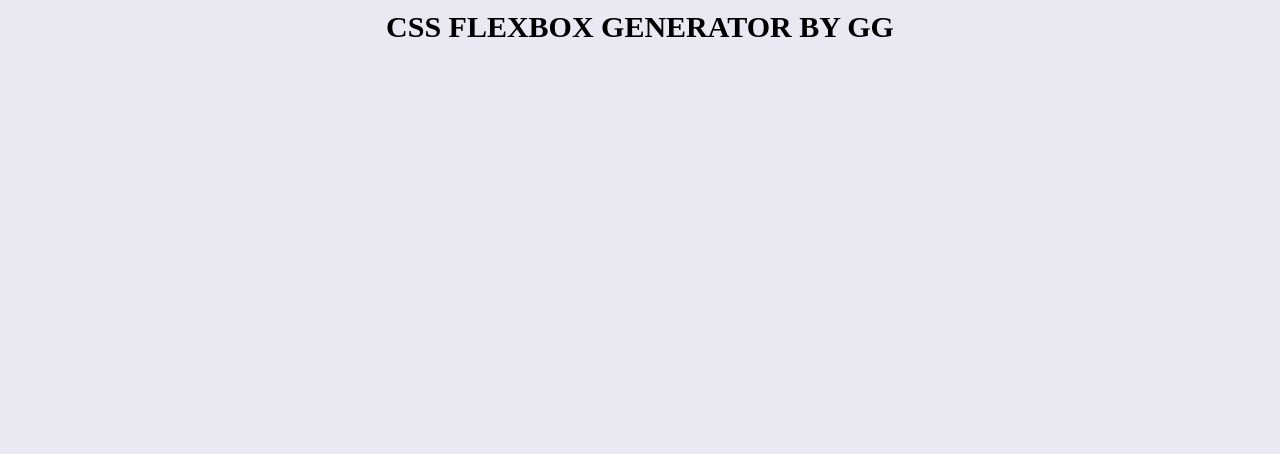
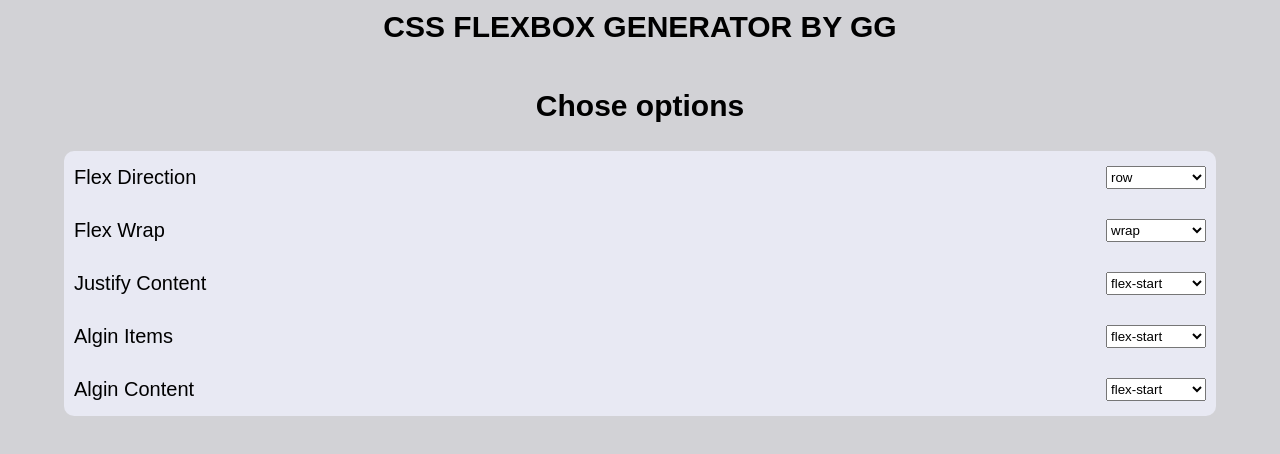
Before and after one commit to GrzeCHu-a11y/flexbox-generator, a React (Vite) app: page / in a window 1280 px wide. Shown: the top 454 px of the page. Built offline with nearby package versions, Linux system fonts and the light colour scheme.

Commit message:
form options

```diff
--- a/src/App.jsx
+++ b/src/App.jsx
@@ -1,14 +1,14 @@
-import Header from "./components/molecules/Header/Header";
 import Form from "./components/organisms/Form/Form";
 import Sandbox from "./components/organisms/Sandbox/Sandbox";
 import GeneratedCode from "./components/organisms/GeneratedCode/GeneratedCode";
 import DataContext from "./context/DataContext";
+import MainHeader from "./components/molecules/MainHeader/MainHeader";
 
 function App() {
   return (
     <main>
-      <Header name="CSS FLEXBOX GENERATOR BY GG" />
       <div className="content-container">
+        <MainHeader name="CSS FLEXBOX GENERATOR BY GG" />
         <DataContext>
           <Form />
           <Sandbox />
--- /dev/null
+++ b/src/components/molecules/BasicHeader/BasicHeader.jsx
@@ -0,0 +1,12 @@
+import React from "react";
+import style from "./BasicHeader.module.scss";
+
+const BasicHeader = ({ name }) => {
+  return (
+    <header className={style.header}>
+      <h2>{name}</h2>
+    </header>
+  );
+};
+
+export default BasicHeader;
--- /dev/null
+++ b/src/components/molecules/BasicHeader/BasicHeader.module.scss
@@ -0,0 +1,6 @@
+.header {
+    width: 100%;
+    height: auto;
+    text-align: center;
+    padding: 5px;
+}
--- a/src/components/molecules/Header/Header.jsx
+++ /dev/null
@@ -1,10 +0,0 @@
-import style from "./Header.module.scss";
-const Header = ({ name }) => {
-  return (
-    <header className={style.header}>
-      <h2>{name}</h2>
-    </header>
-  );
-};
-
-export default Header;
--- /dev/null
+++ b/src/components/molecules/MainHeader/MainHeader.jsx
@@ -0,0 +1,10 @@
+import style from "./MainHeader.module.scss";
+const MainHeader = ({ name }) => {
+  return (
+    <header className={style.header}>
+      <h2>{name}</h2>
+    </header>
+  );
+};
+
+export default MainHeader;
--- a/src/components/molecules/Header/Header.module.scss
+++ b/src/components/molecules/MainHeader/MainHeader.module.scss
@@ -2,6 +2,5 @@
     width: 100%;
     height: auto;
     text-align: center;
-
     padding: 10px;
 }
--- a/src/components/organisms/Form/Form.jsx
+++ b/src/components/organisms/Form/Form.jsx
@@ -1,14 +1,76 @@
 import React, { useContext } from "react";
 import { FormContext } from "../../../context/DataContext";
+import style from "./Form.module.scss";
+import BasicHeader from "../../molecules/BasicHeader/BasicHeader";
 
 const Form = () => {
   const context = useContext(FormContext);
-  console.log(context.test);
+
   return (
-    <div>
-      <h1></h1>
-    </div>
+    <section className={style.formSection}>
+      <BasicHeader name="Chose options" />
+      <br />
+      <div className={style.optionsContainer}>
+        <div className={style.item}>
+          <label htmlFor="flexDirection" className={style.label}>
+            Flex Direction
+          </label>
+          <select name="flexDirection" id="flexDirection" className={style.select}>
+            <option value="row">row</option>
+            <option value="column">column</option>
+          </select>
+        </div>
+        <div className={style.item}>
+          <label htmlFor="flexWrap" className={style.label}>
+            Flex Wrap
+          </label>
+          <select name="flexWrap" id="flexWrap" className={style.select}>
+            <option value="wrap">wrap</option>
+            <option value="nowrap">nowrap</option>
+          </select>
+        </div>
+        <div className={style.item}>
+          <label htmlFor="justifyContent" className={style.label}>
+            Justify Content
+          </label>
+          <select name="justifyContent" id="justifyContent" className={style.select}>
+            <option value="flex-start">flex-start</option>
+            <option value="flex-end">flex-end</option>
+            <option value="center">center</option>
+            <option value="space-between">space-between</option>
+          </select>
+        </div>
+        <div className={style.item}>
+          <label htmlFor="alginItems" className={style.label}>
+            Algin Items
+          </label>
+          <select name="alginItems" id="alginItems" className={style.select}>
+            <option value="flex-start">flex-start</option>
+            <option value="flex-end">flex-end</option>
+            <option value="center">center</option>
+            <option value="baseline">baselane</option>
+            <option value="stretch">stretch</option>
+          </select>
+        </div>
+        <div className={style.item}>
+          <label htmlFor="alginContent" className={style.label}>
+            Algin Content
+          </label>
+          <select name="alginContent" id="alginContent" className={style.select}>
+            <option value="flex-start">flex-start</option>
+            <option value="flex-end">flex-end</option>
+            <option value="center">center</option>
+            <option value="space-between">space-between</option>
+            <option value="space-around">space-around</option>
+            <option value="stretch">stretch</option>
+          </select>
+        </div>
+      </div>
+    </section>
   );
 };
 
 export default Form;
+{
+  /* <input type="text" onChange={(e) => context.setTest(e.target.value)} /> */
+}
--- /dev/null
+++ b/src/components/organisms/Form/Form.module.scss
@@ -0,0 +1,34 @@
+.formSection {
+    width: 100%;
+    height: auto;
+    padding-top: 30px;
+    display: flex;
+    flex-direction: column;
+}
+
+.optionsContainer {
+    background-color: #E8E9F3;
+    border-radius: 10px;
+    margin: 0 auto;
+    width: 90%;
+    display: flex;
+    flex-direction: column;
+}
+
+.item {
+    width: 100%;
+    height: auto;
+
+    margin: 5px 0;
+    padding: 10px;
+    display: flex;
+    flex-direction: row;
+
+    .label {
+        flex-grow: 1;
+    }
+
+    .select {
+        width: 100px;
+    }
+}
--- a/src/components/organisms/GeneratedCode/GeneratedCode.jsx
+++ b/src/components/organisms/GeneratedCode/GeneratedCode.jsx
@@ -1,7 +1,9 @@
-import React from "react";
+import React, { useContext } from "react";
+import { FormContext } from "../../../context/DataContext";
 
 const GeneratedCode = () => {
-  return <div></div>;
+  const context = useContext(FormContext);
+  return <div>{/* <h1>{context.test}</h1> */}</div>;
 };
 
 export default GeneratedCode;
--- a/src/context/DataContext.jsx
+++ b/src/context/DataContext.jsx
@@ -3,7 +3,7 @@ import { createContext, useState } from "react";
 export const FormContext = createContext({});
 
 export const DataContext = ({ children }) => {
-  const [test, setTest] = useState("TEST");
+  const [test, setTest] = useState("");
   return <FormContext.Provider value={{ test, setTest }}>{children}</FormContext.Provider>;
 };
 
--- a/src/index.css
+++ b/src/index.css
@@ -4,14 +4,14 @@
 
 html {
   font-size: 20px;
-
+  font-family: sans-serif;
 }
 
 body {
   padding: 0;
   margin: 0;
   box-sizing: border-box;
-  background-color: #E8E9F3;
+  background-color: #d2d2d6;
 }
 
 h1,h2,h3,h4,h5 {
@@ -37,7 +37,7 @@ main {
   }
 }
 
-
+/* kolor wygenerowny kod  */
 /* #272635 */
 
 /* #A6A6A8 */
```
